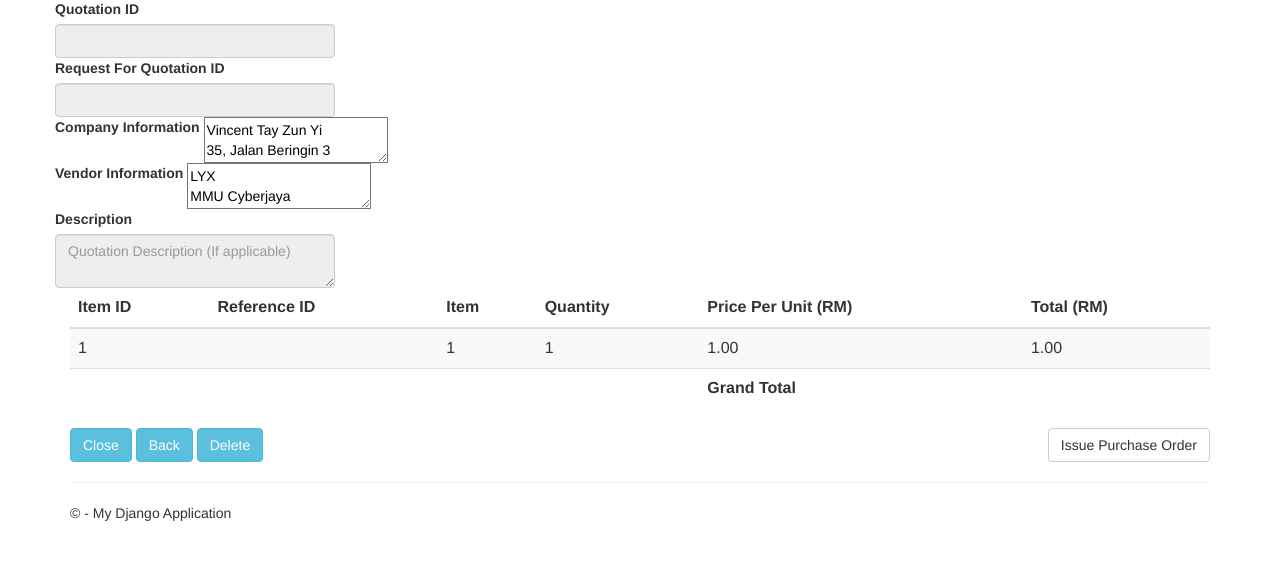
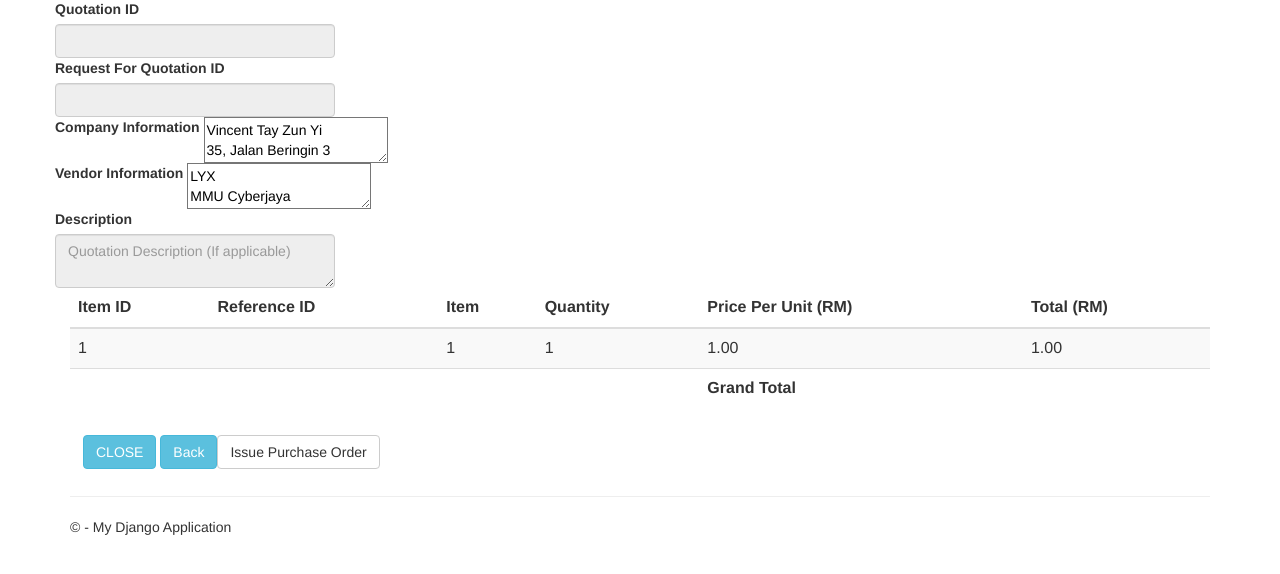
Before and after one commit to limyxuan/Group-3-Purchasing-System, a Django app: template Purchasing System/Quotation/templates/Quotation/quotationhistorydetails.html in a window 1280 px wide. Shown: the part 96-670 px from the top of the page. Run offline with Django 3.2, Linux system fonts and the light colour scheme; the template is opened without the code that fills it: values that come from a table or form of the project are taken from there, others are empty; data comes from the database, SQL or seed files in the repository; some libraries are stand-ins or nearby versions.

Commit message:
Perfective the process of issue purchase order.

```diff
--- a/Purchasing System/PurchaseOrder/templates/PurchaseOrder/purchaseorderform.html
+++ b/Purchasing System/PurchaseOrder/templates/PurchaseOrder/purchaseorderform.html
@@ -6,7 +6,7 @@
 
         <div class="input-group mb-3">
           <input type="text" class="form-control" name="quo_id" id="quo_id" placeholder="Quotation ID" aria-label="Quotation ID"
-            aria-describedby="button-addon2">
+            aria-describedby="button-addon2" value="{{quo_id}}">
           <div class="input-group-append">
            <button type="submit" class="btn btn-outline-info btn-hover btn-rounded waves-effect">Find</button>
           </div>
--- a/Purchasing System/Quotation/templates/Quotation/quotationhistorydetails.html
+++ b/Purchasing System/Quotation/templates/Quotation/quotationhistorydetails.html
@@ -70,15 +70,18 @@
                 </tr>
             </tfoot>
         </table>
-        <div class="margintop">
-            <button type="submit" class="btn btn-info buttonsize">Close</button>
+       </form>
+
+        <form class="btn" action='purchaseorderform' method='GET'>
+            <a href="/menu" class="btn btn-info buttonsize">CLOSE</a>
             <a href="quotationhistory.html" class="btn btn-info buttonsize">Back</a>
-            <a href="#" class="btn btn-info buttonsize">Delete</a>
-            <a href="#" class="pull-right btn btn-default">Issue Purchase Order</a>
-        </div>
+            {% csrf_token %}
+            <button type="submit" class="pull-right btn btn-default" name="quo_id" value="{{quotation_id}}">Issue Purchase Order</button>
+            <br>
+        </form>
 
 
-    </form>
+
 
 </div>
 
```
Also changed, not shown: Purchasing System/PurchaseOrder/views.py (+12 -3 lines).
